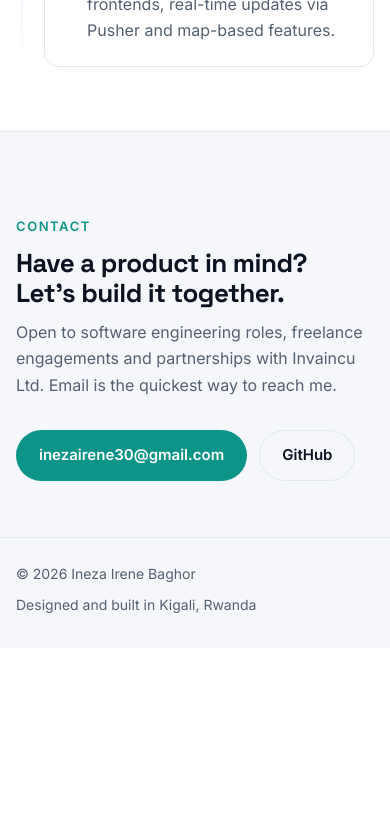
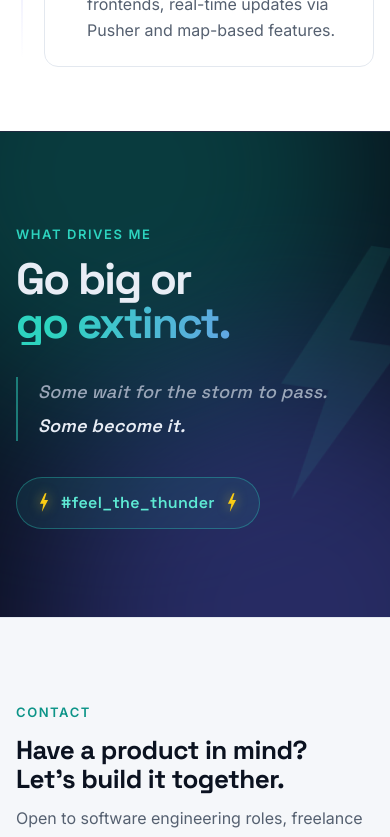
Before and after one commit to baghor/blog, a Nuxt app: page / in a window 390 px wide. Shown: the part 8520-9357 px from the top of the page. Before the commit the page ends 9168 px from the top, so only its background shows below. Built offline with nearby package versions, Linux system fonts and the light colour scheme.

Commit message:
feat: refactoring: add Go Big or Go Extinct motto section and remove GitHub links

```diff
--- a/app/components/SiteFooter.vue
+++ b/app/components/SiteFooter.vue
@@ -6,14 +6,12 @@
         <h2 v-reveal="80" class="footer__title">Have a product in mind? Let’s build it together.</h2>
         <p v-reveal="160" class="footer__text">
           Open to software engineering roles, freelance engagements and partnerships with Invaincu Ltd. Email is the
-          quickest way to reach me.
+          best way to reach me.
         </p>
       </div>
 
       <div v-reveal="240" class="footer__actions">
-        <a :href="`mailto:${email}`" class="btn btn--primary">{{ email }}</a>
-        <a href="https://github.com/baghor" class="btn btn--ghost" target="_blank" rel="noopener">GitHub</a>
-      </div>
+        <a :href="`mailto:${email}`" class="btn btn--primary">{{ email }}</a>      </div>
     </div>
 
     <div class="container footer__bottom">
--- a/app/components/SiteHeader.vue
+++ b/app/components/SiteHeader.vue
@@ -95,9 +95,7 @@
           <NuxtLink to="/#contact" class="btn btn--primary menu__cta" @click.prevent="goTo('contact')">Let’s talk</NuxtLink>
 
           <div class="menu__contacts">
-            <a :href="`mailto:${email}`">{{ email }}</a>
-            <a href="https://github.com/baghor" target="_blank" rel="noopener">GitHub ↗</a>
-          </div>
+            <a :href="`mailto:${email}`">{{ email }}</a>          </div>
         </div>
       </div>
     </Transition>
--- /dev/null
+++ b/app/components/SiteMotto.vue
@@ -0,0 +1,222 @@
+<template>
+  <!-- The two lines Irene lives by, in a storm-dark band with a lightning flash -->
+  <section class="motto" aria-labelledby="motto-title">
+    <div class="motto__sky" aria-hidden="true">
+      <span class="motto__glow motto__glow--teal"></span>
+      <span class="motto__glow motto__glow--indigo"></span>
+      <svg class="motto__bolt" viewBox="0 0 64 120" fill="currentColor">
+        <path d="M38 0 6 68h22L18 120l40-76H34L48 0z" />
+      </svg>
+      <span class="motto__flash"></span>
+    </div>
+
+    <div class="container motto__inner">
+      <span v-reveal class="eyebrow motto__eyebrow">What drives me</span>
+
+      <h2 id="motto-title" v-reveal="80" class="motto__title">
+        Go big or
+        <span class="motto__accent">go extinct.</span>
+      </h2>
+
+      <p v-reveal="160" class="motto__poem">
+        <span>Some wait for the storm to pass.</span>
+        <span class="motto__poem-strike">Some become it.</span>
+      </p>
+
+      <p v-reveal="240" class="motto__tag">
+        <svg class="motto__icon" viewBox="0 0 64 120" fill="currentColor" aria-hidden="true">
+          <path d="M38 0 6 68h22L18 120l40-76H34L48 0z" />
+        </svg>
+        <span>#feel_the_thunder</span>
+        <svg class="motto__icon" viewBox="0 0 64 120" fill="currentColor" aria-hidden="true">
+          <path d="M38 0 6 68h22L18 120l40-76H34L48 0z" />
+        </svg>
+      </p>
+    </div>
+  </section>
+</template>
+
+<style scoped>
+  /* Always storm-dark, in both themes, so it stands apart from the page */
+  .motto {
+    position: relative;
+    overflow: hidden;
+    padding: 120px 0;
+    background: #070c17;
+    color: #e8edf5;
+    border-top: 1px solid #1f2a40;
+    isolation: isolate;
+  }
+
+  .motto__sky {
+    position: absolute;
+    inset: 0;
+    z-index: -1;
+    pointer-events: none;
+  }
+
+  .motto__glow {
+    position: absolute;
+    width: 520px;
+    height: 520px;
+    border-radius: 50%;
+    filter: blur(90px);
+    opacity: 0.35;
+  }
+
+  .motto__glow--teal {
+    top: -220px;
+    left: -140px;
+    background: #0d9488;
+  }
+
+  .motto__glow--indigo {
+    right: -160px;
+    bottom: -260px;
+    background: #6366f1;
+  }
+
+  .motto__bolt {
+    position: absolute;
+    top: 50%;
+    right: 8%;
+    width: clamp(140px, 22vw, 260px);
+    color: #2dd4bf;
+    opacity: 0.08;
+    transform: translateY(-50%) rotate(8deg);
+    animation: bolt 7s infinite;
+  }
+
+  /* The sky lights up for a moment, twice, like a thunder strike */
+  .motto__flash {
+    position: absolute;
+    inset: 0;
+    background: radial-gradient(circle at 78% 45%, rgba(165, 243, 252, 0.22), transparent 60%);
+    opacity: 0;
+    animation: flash 7s infinite;
+  }
+
+  @keyframes flash {
+    0%,
+    80%,
+    100% {
+      opacity: 0;
+    }
+
+    82% {
+      opacity: 1;
+    }
+
+    84% {
+      opacity: 0.2;
+    }
+
+    86% {
+      opacity: 0.8;
+    }
+
+    92% {
+      opacity: 0;
+    }
+  }
+
+  @keyframes bolt {
+    0%,
+    80%,
+    100% {
+      opacity: 0.08;
+    }
+
+    82%,
+    86% {
+      opacity: 0.4;
+    }
+
+    92% {
+      opacity: 0.08;
+    }
+  }
+
+  .motto__inner {
+    position: relative;
+  }
+
+  .motto__eyebrow {
+    color: #2dd4bf;
+  }
+
+  .motto__title {
+    max-width: 820px;
+    font-size: clamp(44px, 8.5vw, 96px);
+    line-height: 1;
+    letter-spacing: -0.04em;
+  }
+
+  .motto__accent {
+    display: block;
+    background: linear-gradient(100deg, #2dd4bf 10%, #818cf8 90%);
+    -webkit-background-clip: text;
+    background-clip: text;
+    color: transparent;
+  }
+
+  /* Two quiet lines, the second one lands harder */
+  .motto__poem {
+    display: flex;
+    flex-direction: column;
+    gap: 4px;
+    margin-top: 32px;
+    padding-left: 20px;
+    border-left: 2px solid rgba(45, 212, 191, 0.5);
+    color: #9aa6b8;
+    font-family: var(--font-heading);
+    font-size: clamp(18px, 2.4vw, 22px);
+    font-style: italic;
+    letter-spacing: 0.01em;
+  }
+
+  .motto__poem-strike {
+    color: #e8edf5;
+    font-weight: 600;
+  }
+
+  .motto__tag {
+    display: inline-flex;
+    align-items: center;
+    gap: 12px;
+    margin-top: 36px;
+    padding: 12px 22px;
+    border: 1px solid rgba(45, 212, 191, 0.35);
+    border-radius: 999px;
+    background: rgba(45, 212, 191, 0.08);
+    color: #5eead4;
+    font-family: var(--font-heading);
+    font-size: clamp(16px, 2.4vw, 20px);
+    font-weight: 600;
+    letter-spacing: 0.02em;
+  }
+
+  .motto__icon {
+    width: 10px;
+    height: 19px;
+    color: #facc15;
+    filter: drop-shadow(0 0 6px rgba(250, 204, 21, 0.6));
+  }
+
+  @media (max-width: 600px) {
+    .motto {
+      padding: 88px 0;
+    }
+
+    .motto__bolt {
+      right: -20px;
+    }
+  }
+
+  @media (prefers-reduced-motion: reduce) {
+    .motto__bolt,
+    .motto__flash {
+      animation: none;
+    }
+  }
+</style>
--- a/app/pages/index.vue
+++ b/app/pages/index.vue
@@ -164,6 +164,9 @@
         </ol>
       </div>
     </section>
+
+    <!-- Motto -->
+    <SiteMotto />
   </div>
 </template>
 
```
